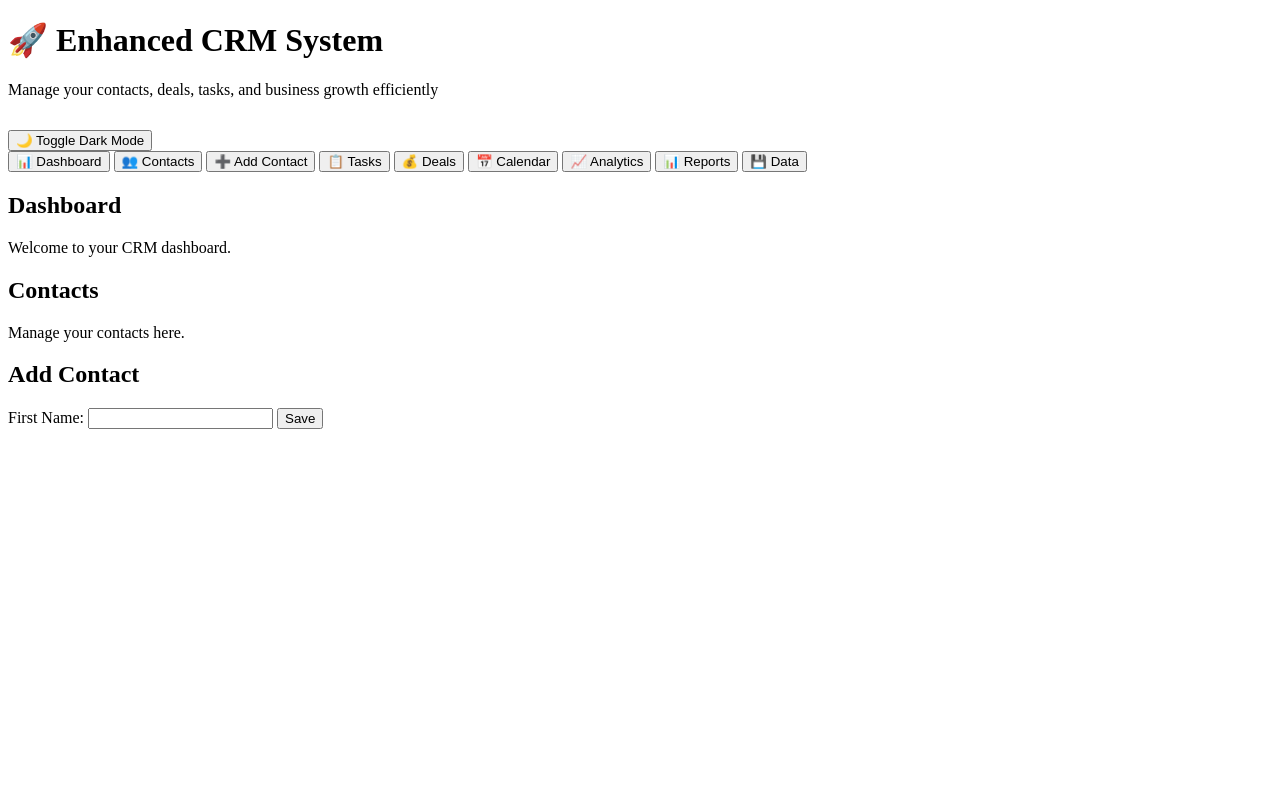
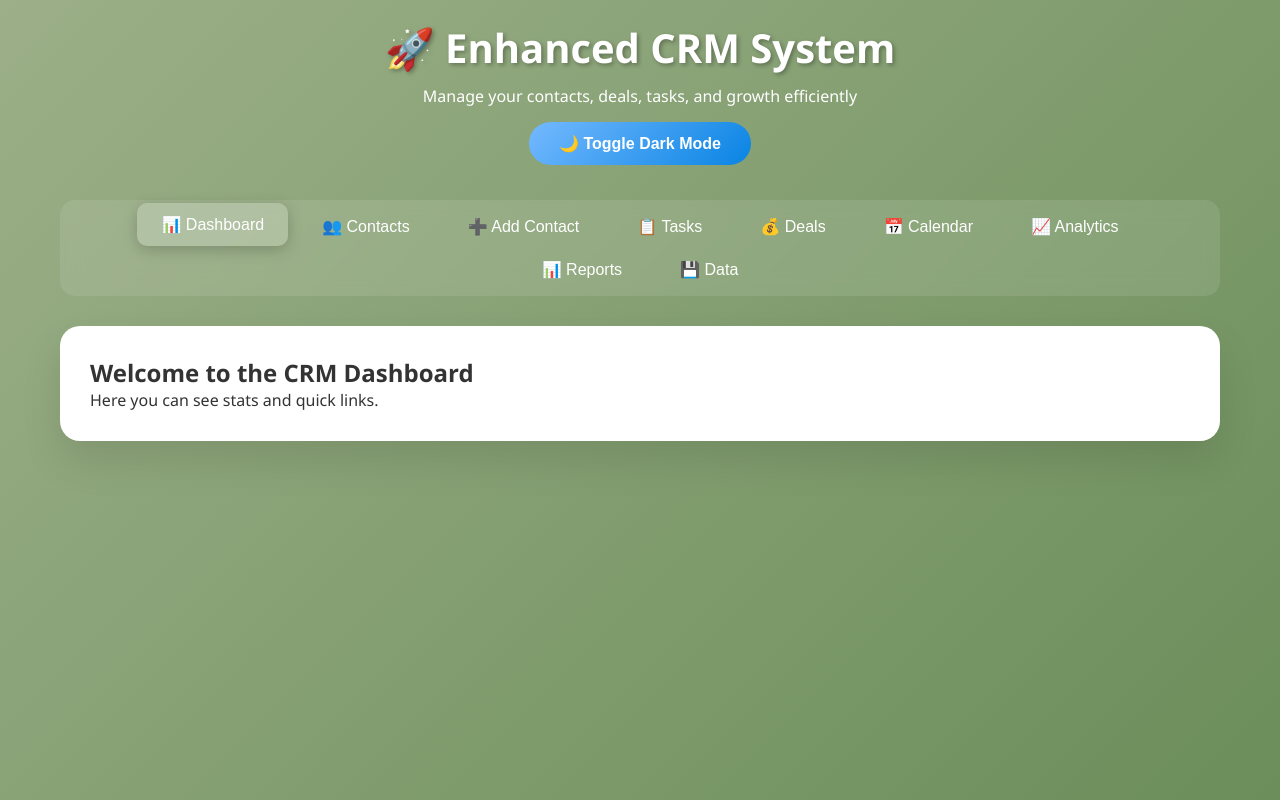
Before and after one commit to DGSConsulting/CRM-System, a plain HTML site: page index.html in a window 1280 px wide. Both pictures are taken after a click on the button "📊 Dashboard". Drawn offline with Linux system fonts and the light colour scheme.

Commit message:
Update index.html

```diff
--- a/index.html
+++ b/index.html
@@ -1,102 +1,262 @@
 <!DOCTYPE html>
 <html lang="en">
 <head>
-  <meta charset="UTF-8">
-  <meta name="viewport" content="width=device-width, initial-scale=1.0">
+  <meta charset="UTF-8" />
+  <meta name="viewport" content="width=device-width, initial-scale=1.0" />
   <link rel="icon" type="image/png" href="./images/logo-icon-t.png" />
   <title>Enhanced CRM System</title>
   <style>
-    /* All your original styles remain unchanged */
+    /* === GENERAL STYLES === */
+    * {margin:0;padding:0;box-sizing:border-box;}
+    body {
+      font-family:'Segoe UI',Tahoma,Geneva,Verdana,sans-serif;
+      background:linear-gradient(135deg,#9CAF88 0%,#6B8E5A 100%);
+      min-height:100vh;
+      color:#333;
+    }
+    .container {max-width:1200px;margin:0 auto;padding:20px;}
+    .header {text-align:center;color:white;margin-bottom:30px;}
+    .header h1 {font-size:2.5rem;margin-bottom:10px;text-shadow:2px 2px 4px rgba(0,0,0,0.3);}
+    .nav-tabs {
+      display:flex;
+      justify-content:center;
+      margin-bottom:30px;
+      background:rgba(255,255,255,0.1);
+      border-radius:15px;
+      padding:5px;
+      flex-wrap:wrap;
+      backdrop-filter:blur(10px);
+    }
+    .nav-tab {
+      padding:12px 24px;
+      background:transparent;
+      border:none;
+      color:white;
+      cursor:pointer;
+      border-radius:10px;
+      margin:0 5px;
+      transition:all 0.3s ease;
+      font-size:16px;
+      font-weight:500;
+    }
+    .nav-tab.active {
+      background:rgba(255,255,255,0.2);
+      transform:translateY(-2px);
+      box-shadow:0 4px 15px rgba(0,0,0,0.2);
+    }
+    .tab-content {
+      display:none;
+      background:white;
+      border-radius:20px;
+      padding:30px;
+      box-shadow:0 20px 40px rgba(0,0,0,0.1);
+    }
+    .tab-content.active {display:block;animation:fadeIn 0.5s ease;}
+    @keyframes fadeIn {
+      from {opacity:0;transform:translateY(20px);}
+      to {opacity:1;transform:translateY(0);}
+    }
+    .btn {
+      background:linear-gradient(135deg,#9CAF88 0%,#6B8E5A 100%);
+      color:white;
+      border:none;
+      padding:12px 30px;
+      border-radius:25px;
+      cursor:pointer;
+      font-size:16px;
+      font-weight:600;
+      transition:all 0.3s ease;
+      margin:5px;
+    }
+    .btn:hover {
+      transform:translateY(-2px);
+      box-shadow:0 5px 15px rgba(0,0,0,0.2);
+    }
+    .btn-secondary {background:linear-gradient(135deg,#74b9ff 0%,#0984e3 100%);}
+    .btn-danger {background:linear-gradient(135deg,#fd79a8 0%,#e84393 100%);}
+    .notification {
+      position:fixed;
+      top:20px;
+      right:20px;
+      background:linear-gradient(135deg,#9CAF88 0%,#6B8E5A 100%);
+      color:white;
+      padding:15px 25px;
+      border-radius:10px;
+      box-shadow:0 5px 15px rgba(0,0,0,0.3);
+      display:none;
+      z-index:1001;
+    }
   </style>
 </head>
+
 <body>
   <div class="container">
     <div class="header">
       <h1>🚀 Enhanced CRM System</h1>
-      <p>Manage your contacts, deals, tasks, and business growth efficiently</p>
-      <button onclick="toggleDarkMode()" class="btn btn-secondary" style="margin-top: 15px;">
-        🌙 Toggle Dark Mode
-      </button>
+      <p>Manage your contacts, deals, tasks, and growth efficiently</p>
+      <button onclick="toggleDarkMode()" class="btn btn-secondary" style="margin-top:15px;">🌙 Toggle Dark Mode</button>
     </div>
 
-    <!-- Navigation Tabs -->
+    <!-- === NAVIGATION === -->
     <div class="nav-tabs">
-      <button class="nav-tab active" onclick="showTab(event, 'dashboard')">📊 Dashboard</button>
-      <button class="nav-tab" onclick="showTab(event, 'contacts')">👥 Contacts</button>
-      <button class="nav-tab" onclick="showTab(event, 'add-contact')">➕ Add Contact</button>
-      <button class="nav-tab" onclick="showTab(event, 'tasks')">📋 Tasks</button>
-      <button class="nav-tab" onclick="showTab(event, 'deals')">💰 Deals</button>
-      <button class="nav-tab" onclick="showTab(event, 'calendar')">📅 Calendar</button>
-      <button class="nav-tab" onclick="showTab(event, 'analytics')">📈 Analytics</button>
-      <button class="nav-tab" onclick="showTab(event, 'reports')">📊 Reports</button>
-      <button class="nav-tab" onclick="showTab(event, 'import-export')">💾 Data</button>
+      <button class="nav-tab active" data-tab="dashboard" onclick="showTab(event,'dashboard')">📊 Dashboard</button>
+      <button class="nav-tab" data-tab="contacts" onclick="showTab(event,'contacts')">👥 Contacts</button>
+      <button class="nav-tab" data-tab="add-contact" onclick="showTab(event,'add-contact')">➕ Add Contact</button>
+      <button class="nav-tab" data-tab="tasks" onclick="showTab(event,'tasks')">📋 Tasks</button>
+      <button class="nav-tab" data-tab="deals" onclick="showTab(event,'deals')">💰 Deals</button>
+      <button class="nav-tab" data-tab="calendar" onclick="showTab(event,'calendar')">📅 Calendar</button>
+      <button class="nav-tab" data-tab="analytics" onclick="showTab(event,'analytics')">📈 Analytics</button>
+      <button class="nav-tab" data-tab="reports" onclick="showTab(event,'reports')">📊 Reports</button>
+      <button class="nav-tab" data-tab="import-export" onclick="showTab(event,'import-export')">💾 Data</button>
     </div>
 
-    <!-- Example Tab Content -->
+    <!-- === DASHBOARD TAB === -->
     <div id="dashboard" class="tab-content active">
-      <h2>Dashboard</h2>
-      <p>Welcome to your CRM dashboard.</p>
+      <h2>Welcome to the CRM Dashboard</h2>
+      <p>Here you can see stats and quick links.</p>
     </div>
 
+    <!-- === CONTACTS TAB === -->
     <div id="contacts" class="tab-content">
       <h2>Contacts</h2>
-      <p>Manage your contacts here.</p>
+      <p>Manage all your contacts here.</p>
     </div>
 
+    <!-- === ADD CONTACT TAB === -->
     <div id="add-contact" class="tab-content">
-      <h2>Add Contact</h2>
+      <h2>Add a Contact</h2>
       <form id="contact-form">
         <label for="firstName">First Name:</label>
-        <input type="text" id="firstName" required>
-        <button type="submit">Save</button>
+        <input type="text" id="firstName" required />
+        <button type="submit" class="btn">💾 Save Contact</button>
       </form>
     </div>
 
-    <!-- Add your other sections here (tasks, deals, calendar, analytics, etc.) -->
+    <!-- === TASKS TAB === -->
+    <div id="tasks" class="tab-content">
+      <h2>Tasks</h2>
+      <p>Add and manage tasks here.</p>
+    </div>
+
+    <!-- === DEALS TAB === -->
+    <div id="deals" class="tab-content">
+      <h2>Deals</h2>
+      <p>Track deals and negotiations.</p>
+    </div>
+
+    <!-- === CALENDAR TAB === -->
+    <div id="calendar" class="tab-content">
+      <h2>Calendar</h2>
+      <p>View meetings and task deadlines.</p>
+    </div>
+
+    <!-- === ANALYTICS TAB === -->
+    <div id="analytics" class="tab-content">
+      <h2>Analytics</h2>
+      <p>Charts and performance metrics.</p>
+    </div>
+
+    <!-- === REPORTS TAB === -->
+    <div id="reports" class="tab-content">
+      <h2>Reports</h2>
+      <p>Generate and export reports.</p>
+    </div>
+
+    <!-- === DATA TAB === -->
+    <div id="import-export" class="tab-content">
+      <h2>Data Import/Export</h2>
+      <p>Backup and restore your data.</p>
+    </div>
   </div>
 
-  <!-- Notification -->
+  <!-- === NOTIFICATION === -->
   <div id="notification" class="notification"></div>
 
+  <!-- === SCRIPT === -->
   <script>
     let contacts = [];
 
-    // Load data when page is ready
-    document.addEventListener('DOMContentLoaded', () => {
+    // Load data on page ready
+    if (document.readyState === 'loading') {
+      document.addEventListener('DOMContentLoaded', () => {
+        loadData();
+      });
+    } else {
       loadData();
-    });
+    }
 
     function loadData() {
       const savedContacts = JSON.parse(localStorage.getItem('crmContacts') || '[]');
       contacts = savedContacts;
-      console.log('Data loaded:', contacts);
+      console.log('Contacts loaded:', contacts);
     }
 
     function saveData() {
       localStorage.setItem('crmContacts', JSON.stringify(contacts));
     }
 
-    function showTab(event, tabName) {
+    // Tab navigation function
+    function showTab(eOrTab, maybeTab) {
+      let ev = null;
+      let tabName = null;
+
+      if (typeof eOrTab === 'string') {
+        tabName = eOrTab;
+      } else {
+        ev = eOrTab;
+        tabName = maybeTab;
+      }
+      if (!tabName) return;
+
+      // hide all
       document.querySelectorAll('.tab-content').forEach(tab => tab.classList.remove('active'));
       document.querySelectorAll('.nav-tab').forEach(tab => tab.classList.remove('active'));
-      document.getElementById(tabName).classList.add('active');
-      event.target.classList.add('active');
+
+      // show requested
+      const tabEl = document.getElementById(tabName);
+      if (tabEl) tabEl.classList.add('active');
+
+      // mark nav active
+      if (ev && ev.currentTarget) {
+        ev.currentTarget.classList.add('active');
+      } else {
+        const btn = document.querySelector(`.nav-tab[data-tab="${tabName}"]`);
+        if (btn) btn.classList.add('active');
+      }
     }
 
     function toggleDarkMode() {
       document.body.classList.toggle('dark-mode');
-      localStorage.setItem('crmDarkMode', document.body.classList.contains('dark-mode') ? 'enabled' : 'disabled');
+      localStorage.setItem(
+        'crmDarkMode',
+        document.body.classList.contains('dark-mode') ? 'enabled' : 'disabled'
+      );
     }
 
-    // Simple notification function
+    // Notification helper
     function showNotification(message, type = 'info') {
-      const notification = document.getElementById('notification');
-      notification.textContent = message;
-      notification.style.display = 'block';
+      const note = document.getElementById('notification');
+      note.textContent = message;
+      note.style.display = 'block';
       setTimeout(() => {
-        notification.style.display = 'none';
+        note.style.display = 'none';
       }, 3000);
     }
+
+    // Example save contact
+    document.getElementById('contact-form').addEventListener('submit', function(e) {
+      e.preventDefault();
+      const firstName = document.getElementById('firstName').value.trim();
+      if (!firstName) {
+        showNotification('First name is required!', 'error');
+        return;
+      }
+      contacts.push({ id: Date.now(), firstName });
+      saveData();
+      showNotification('Contact saved!');
+      this.reset();
+      showTab('contacts'); // switch to contacts tab
+    });
   </script>
 </body>
 </html>
```
